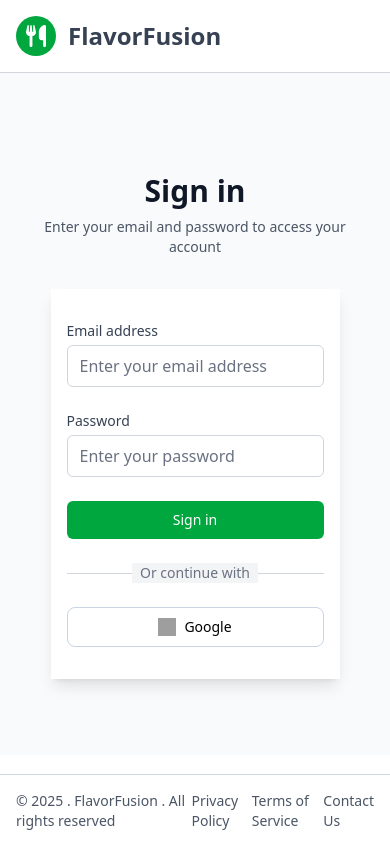
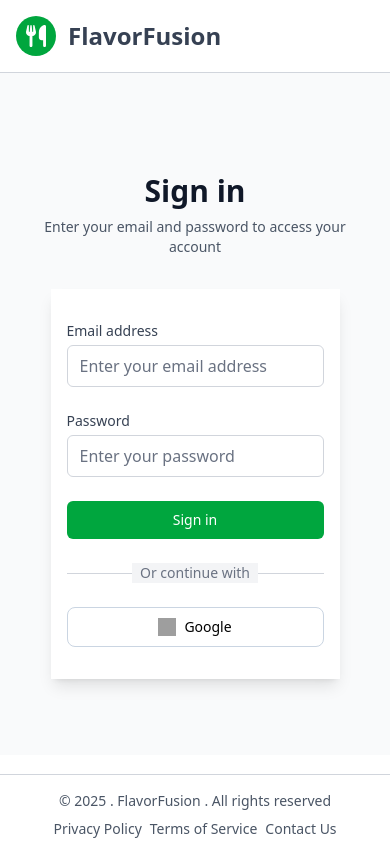
Before and after one commit to nazeeha-kb/flavor-fusion, a Next.js app: page / in a window 390 px wide. Built offline with nearby package versions, Linux system fonts and the light colour scheme; no server answers; grey boxes are pictures that could not be loaded.

Commit message:
Update Footer.js

```diff
--- a/components/Footer.js
+++ b/components/Footer.js
@@ -4,7 +4,7 @@
 const Footer = () => {
   return (
     <div className="border-t-1 border-gray-300">
-    <div className="flex justify-between  p-4 text-sm text-gray-600 mx-auto max-w-7xl">
+    <div className="flex sm:flex-row sm:gap-0 gap-2 sm:items-baseline items-center flex-col justify-between  p-4 text-sm text-gray-600 mx-auto max-w-7xl">
       <div className="cursor-pointer hover:text-gray-900">&copy; 2025 . FlavorFusion . All rights reserved</div>
       <div className="flex gap-2 cursor-pointer">
         <div className="hover:text-gray-900">Privacy Policy</div>
```
